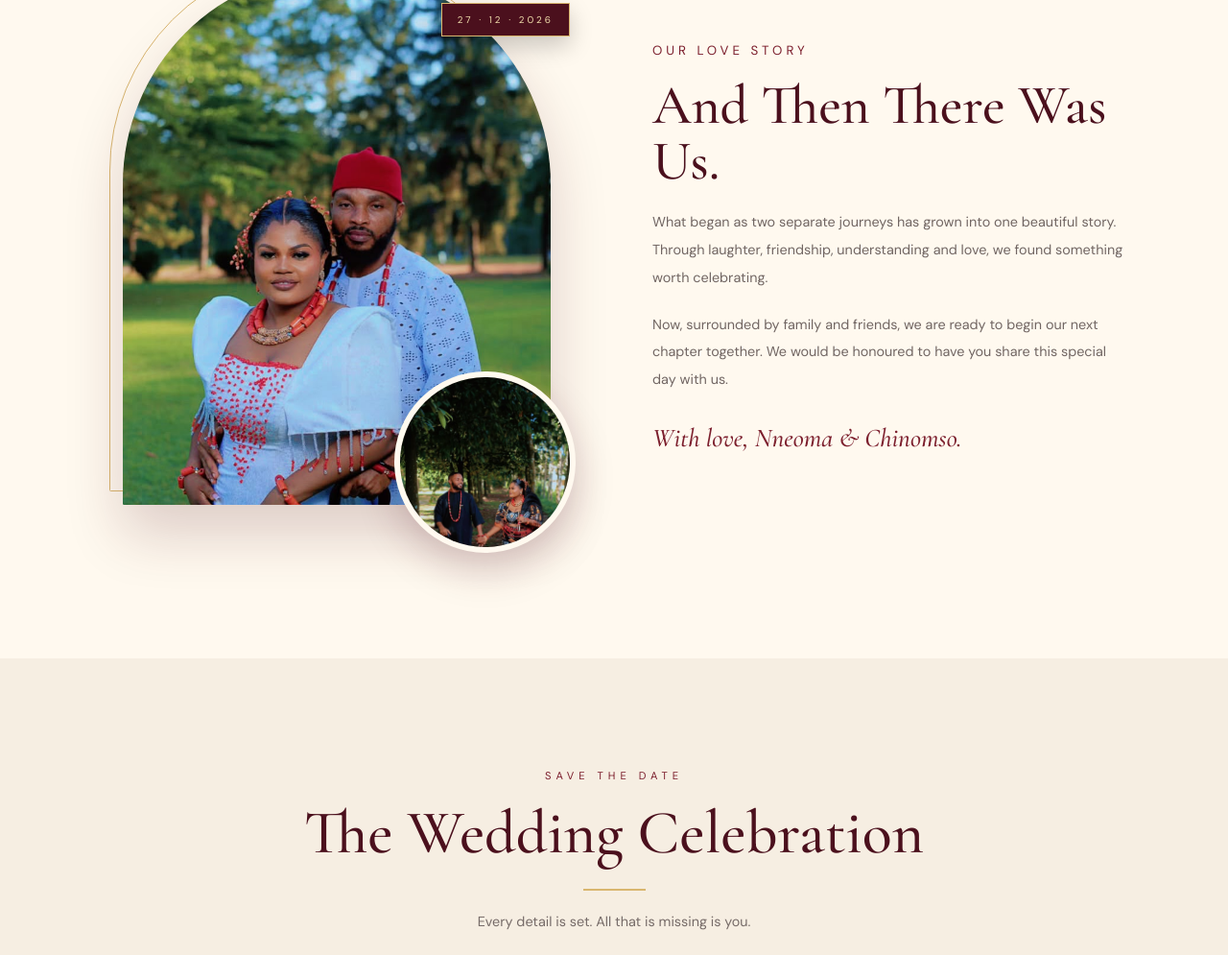
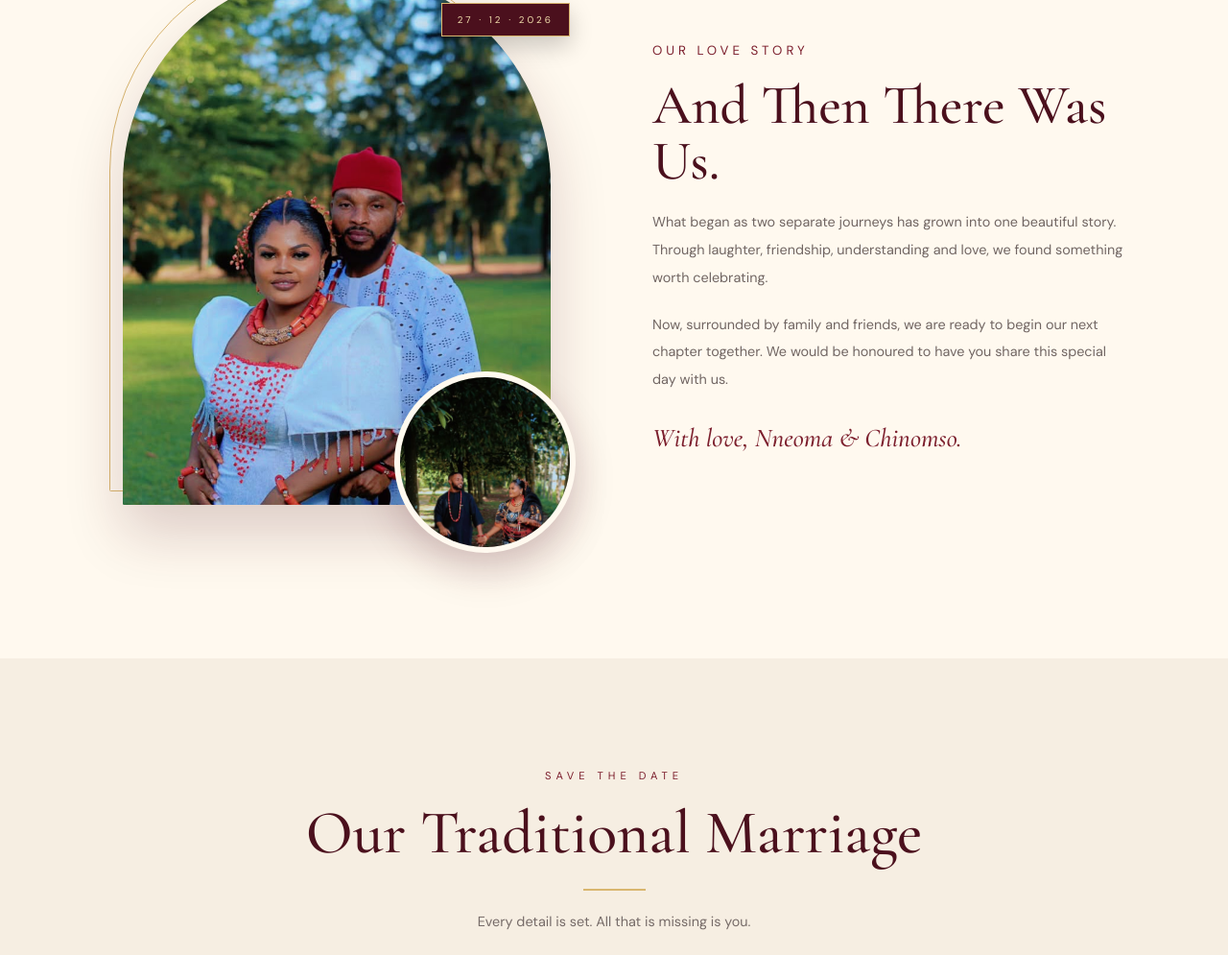
Before and after one commit to chukwuemekae061-crypto/wedding, a plain HTML site: page index.html in a window 1280 px wide. Shown: the part 1802-2797 px from the top of the page at 96% size. Drawn offline with nearby package versions, Linux system fonts and the light colour scheme.

Commit message:
Update details heading to Our Traditional Marriage
Co-Authored-By: Claude Sonnet 5 <noreply@anthropic.com>

```diff
--- a/index.html
+++ b/index.html
@@ -328,7 +328,7 @@ footer p{margin-top:15px;font-size:.75rem;letter-spacing:2px;color:#cbb9b2}
 <section class="details-section" id="details">
   <div class="section-heading reveal">
     <small>Save the date</small>
-    <h2>The Wedding Celebration</h2>
+    <h2>Our Traditional Marriage</h2>
     <div class="gold-line"></div>
     <p>Every detail is set. All that is missing is you.</p>
   </div>
```
